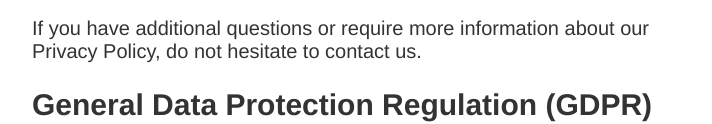
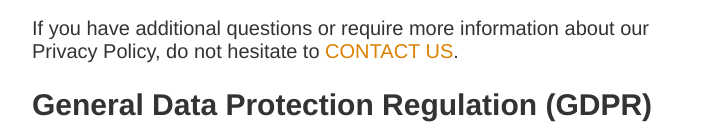
Before and after one commit to Kadantte/Candy-website, a plain HTML site: page privacy.html in a window 1280 px wide. Shown: the part 371-495 px from the top of the page, without its empty margins (283-995 px from the left). Drawn offline with Linux system fonts and the light colour scheme.

Commit message:
Update privacy.html

```diff
--- a/privacy.html
+++ b/privacy.html
@@ -13,7 +13,7 @@
 
 <p>At Kadantte, accessible from kadantte.moe, one of our main priorities is the privacy of our visitors. This Privacy Policy document contains types of information that is collected and recorded by Kadantte and how we use it.</p>
 
-<p>If you have additional questions or require more information about our Privacy Policy, do not hesitate to contact us.</p>
+<p>If you have additional questions or require more information about our Privacy Policy, do not hesitate to <a href="mailto:admin@kadantte.moe">CONTACT US</a>.</p>
 
 <h2>General Data Protection Regulation (GDPR)</h2>
 <p>We are a Data Controller of your information.</p>
```
